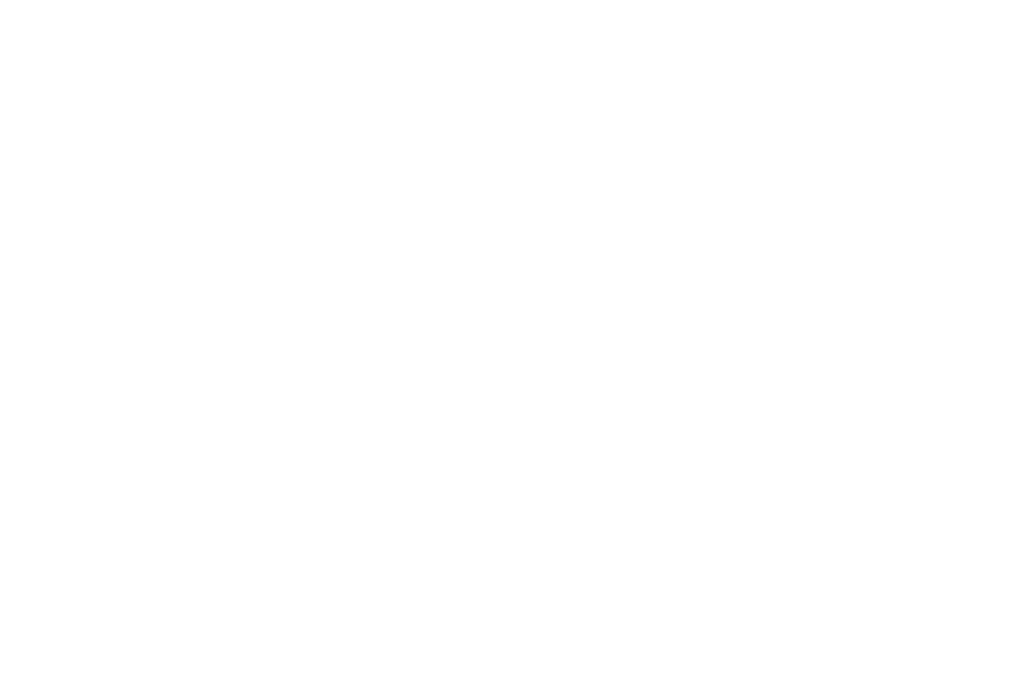
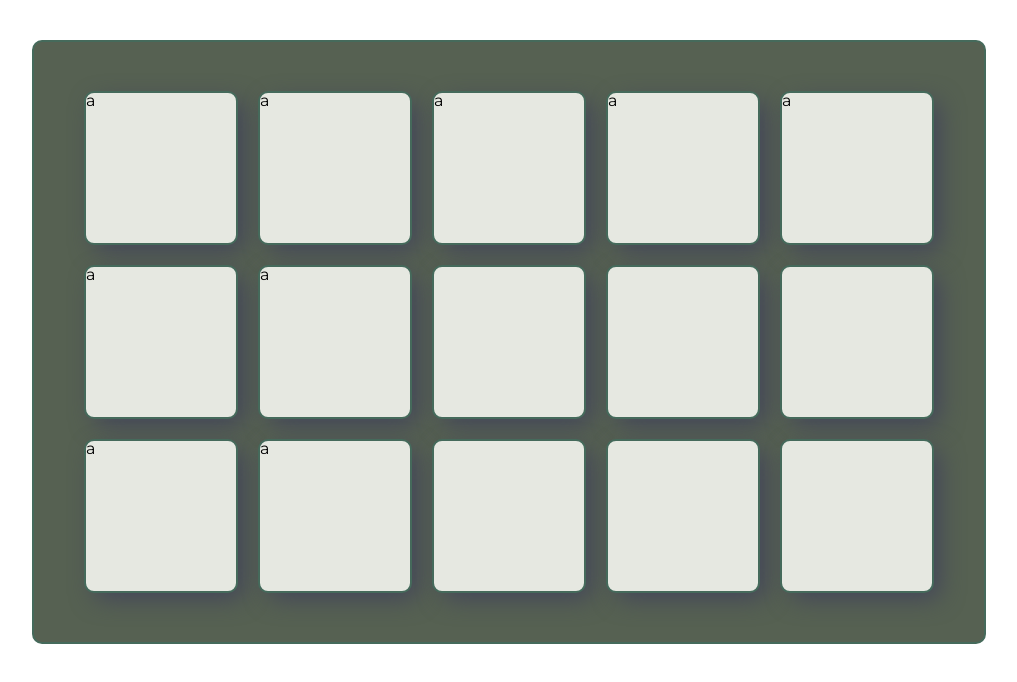
Before and after one commit to Kindziolek/Memory, a plain HTML site: page index.html in a window 1280 px wide. Shown: the whole page, without its empty margins (131-1148 px from the left). Drawn offline with Linux system fonts and the light colour scheme.

Commit message:
First style and font

```diff
--- a/index.html
+++ b/index.html
@@ -6,23 +6,31 @@
     <meta name="viewport" content="width=device-width, initial-scale=1.0">
     <link rel="stylesheet" href="reset.css" type="text/css" media="all" />
     <link rel="stylesheet" href="style.css" type="text/css" media="all" />
-
+    <link rel="preconnect" href="https://fonts.googleapis.com">
+    <link rel="preconnect" href="https://fonts.gstatic.com" crossorigin>
+    <link href="https://fonts.googleapis.com/css2?family=Montserrat:wght@400;600&display=swap" rel="stylesheet">
     <script src="script.js"></script>
     <title>Memory</title>
 </head>
 <body>
     <main class="container">
         <ul class="grid">
+            <li class="cell">a</li>
+            <li class="cell">a</li>
+            <li class="cell">a</li>
+            <li class="cell">a</li>
+            <li class="cell">a</li>
+            <li class="cell">a</li>
+            <li class="cell">a</li>
             <li class="cell"></li>
             <li class="cell"></li>
             <li class="cell"></li>
+            <li class="cell">a</li>
+            <li class="cell">a</li>
             <li class="cell"></li>
             <li class="cell"></li>
             <li class="cell"></li>
-            <li class="cell"></li>
-            <li class="cell"></li>
-            <li class="cell"></li>
-            <li class="cell"></li>
+
         </ul>
     </main>
 </body>
--- a/style.css
+++ b/style.css
@@ -0,0 +1,31 @@
+.container {
+  margin: auto;
+  margin-top: 40px;
+  border: 2px solid #456a5b;
+  width: 950px;
+  height: 600px;
+  border-radius: 10px;
+  background-color: #566152;
+  font-family: 'Montserrat', sans-serif;
+}
+
+.grid {
+  display: flex;
+  flex-direction: row;
+  flex-wrap: wrap;
+  gap: 20px;
+  margin: auto;
+  justify-content: center;
+  align-content: center;
+  align-items: center;
+  height: 100%;
+}
+
+.cell {
+  width: 150px;
+  height: 150px;
+  border: 2px solid #456a5b;
+  box-shadow: 8px 8px 24px -3px rgba(66, 68, 90, 1);
+  border-radius: 10px;
+  background-color: #e6e8e1;
+}
```
